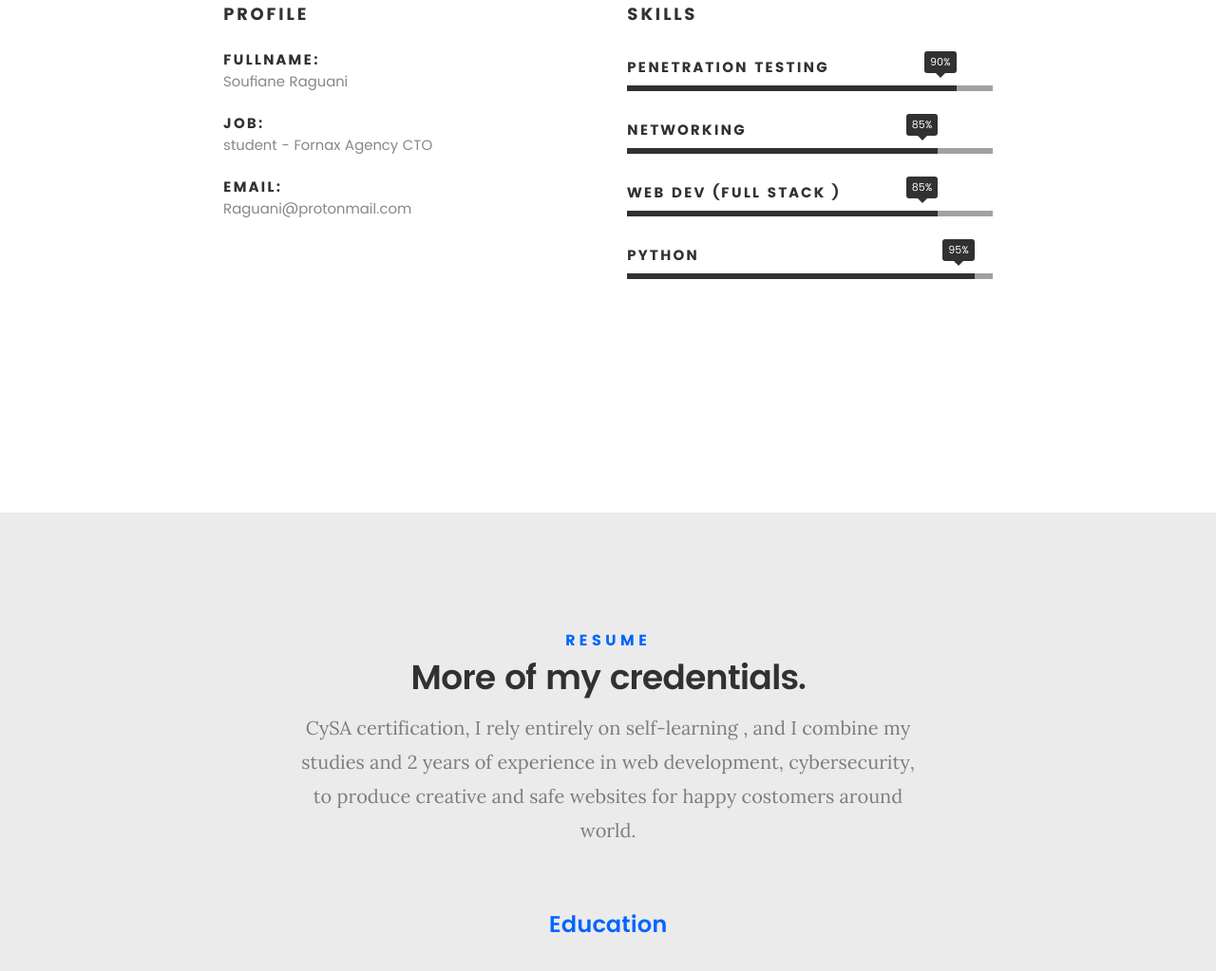
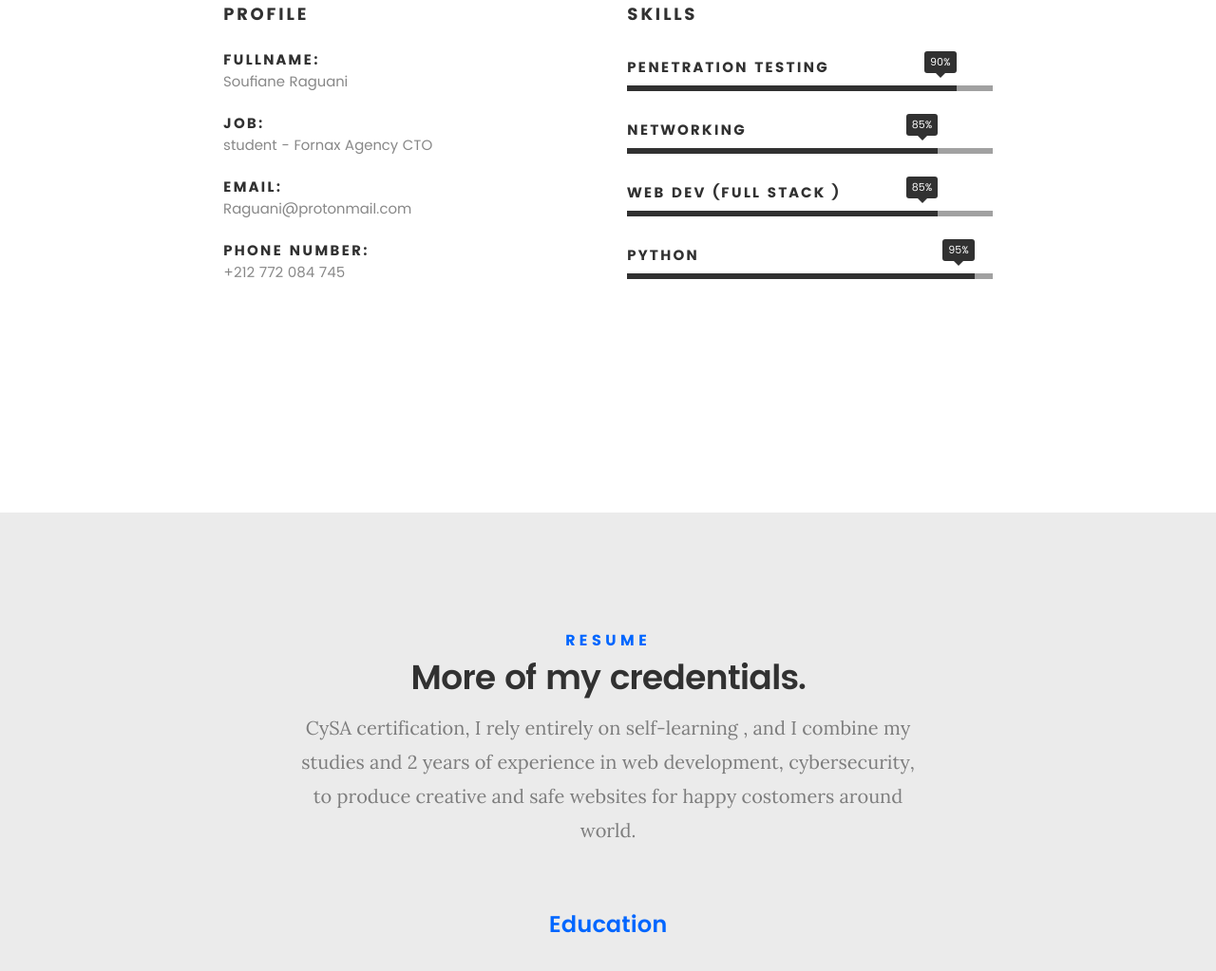
Before and after one commit to raguani/Raguani.github.io, a plain HTML site: page index.html in a window 1280 px wide. Shown: the part 1241-2264 px from the top of the page at 95% size. Drawn offline with Linux system fonts and the light colour scheme; files whose address does not match are found by name.

Commit message:
Update index.html

```diff
--- a/index.html
+++ b/index.html
@@ -135,6 +135,10 @@
    				<li>
    					<strong>Email:</strong>
    					<span>Raguani@protonmail.com</span>
+   				</li>
+   				<li>
+   					<strong>Phone number:</strong>
+   					<span>+212 772 084 745 </span>
    				</li>
 
    			</ul> <!-- /info-list -->
```
